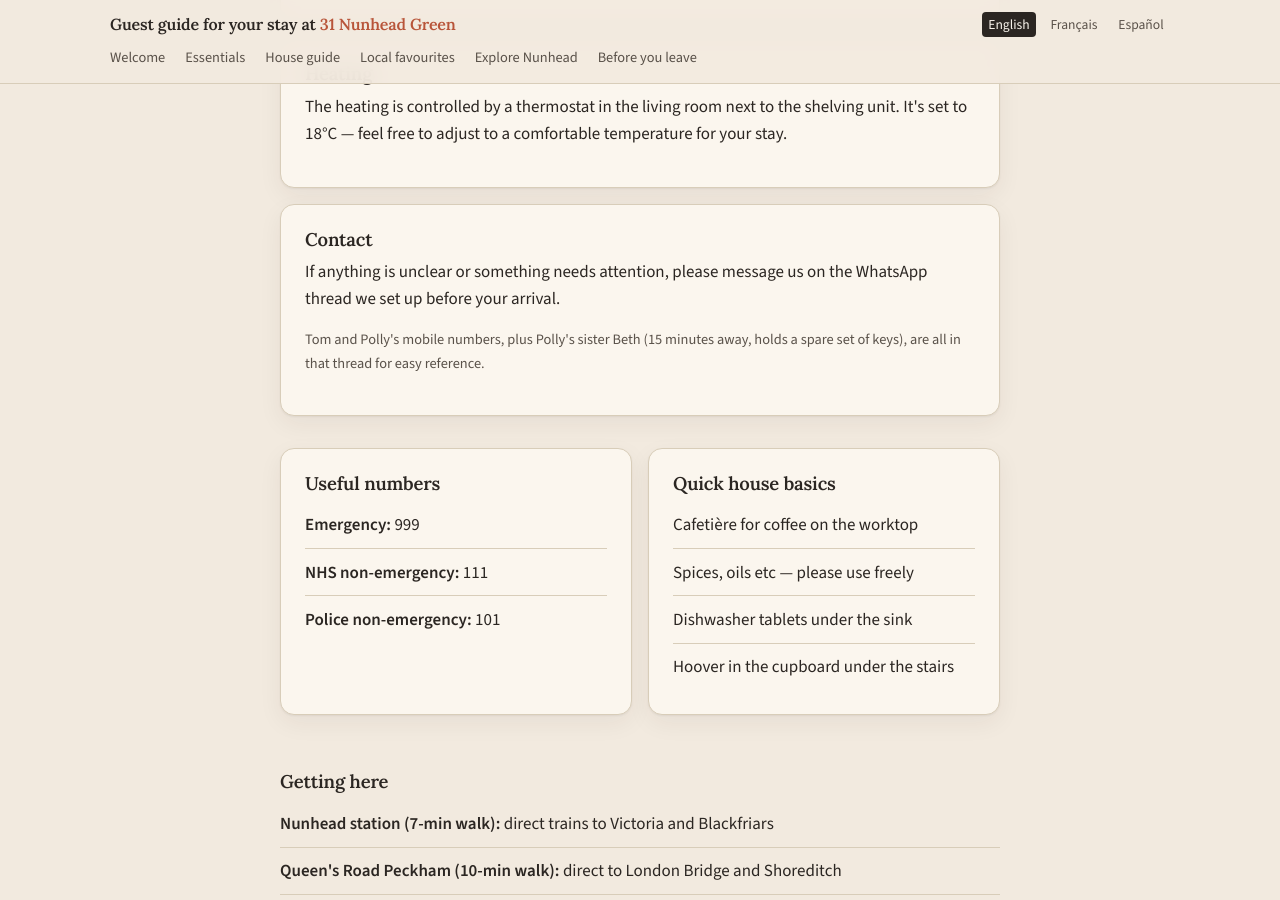
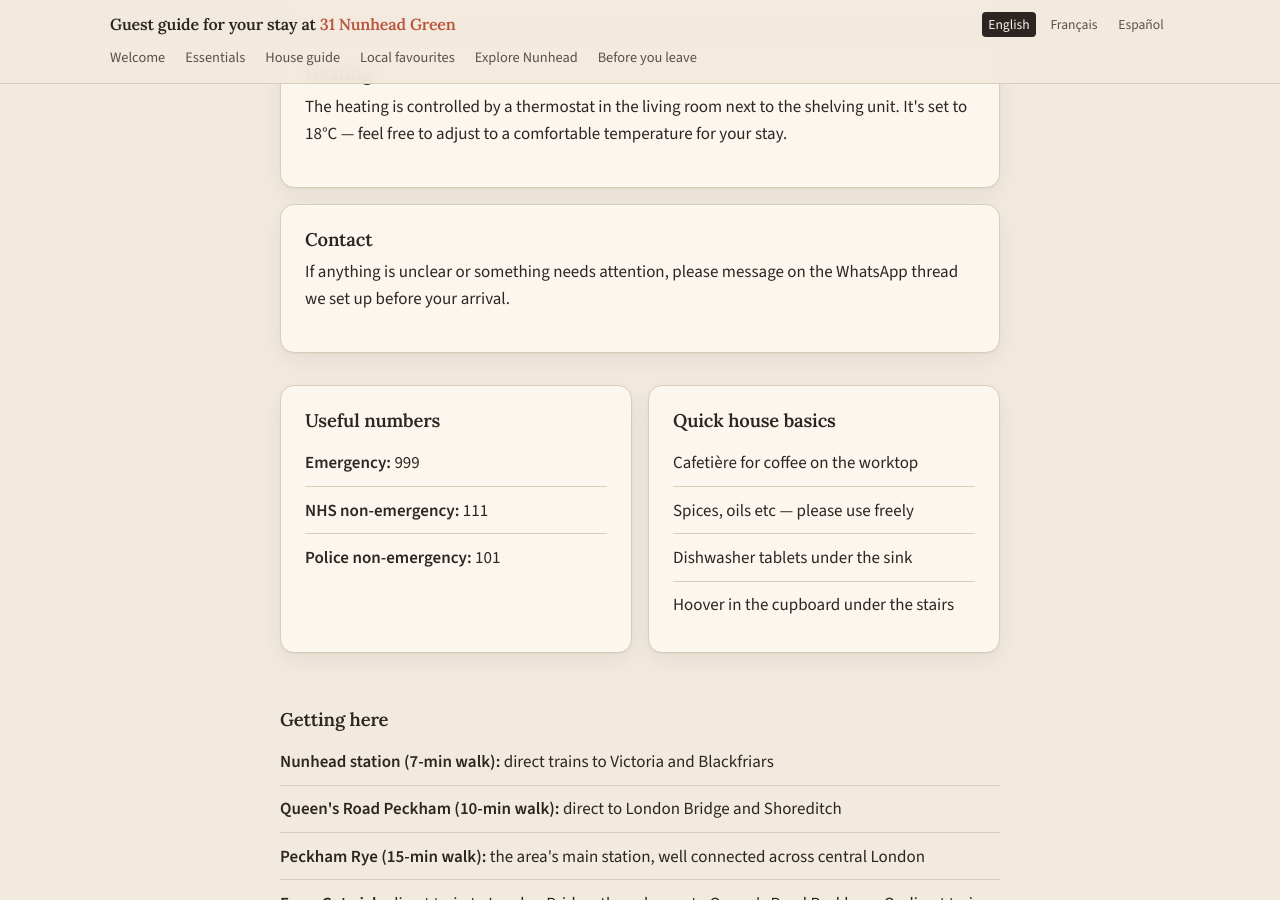
Before and after one commit to tomshakhli/nunhead-guest-guide, a Jekyll site: the page built from index.html, in a window 1280 px wide and 900 px high, scrolled down 1446 px. Built offline with Jekyll 4.4.1, drawn with Linux system fonts in a browser that asks for light colours.

Commit message:
Simplify contact message in index.html

```diff
--- a/index.html
+++ b/index.html
@@ -49,8 +49,7 @@
 
   <div class="card">
     <h3>Contact</h3>
-    <p>If anything is unclear or something needs attention, please message us on the WhatsApp thread we set up before your arrival.</p>
-    <p style="font-size: .9rem; color: var(--ink-soft);">Tom and Polly's mobile numbers, plus Polly's sister Beth (15 minutes away, holds a spare set of keys), are all in that thread for easy reference.</p>
+    <p>If anything is unclear or something needs attention, please message on the WhatsApp thread we set up before your arrival.</p>
   </div>
 
   <div class="card-row">
```
